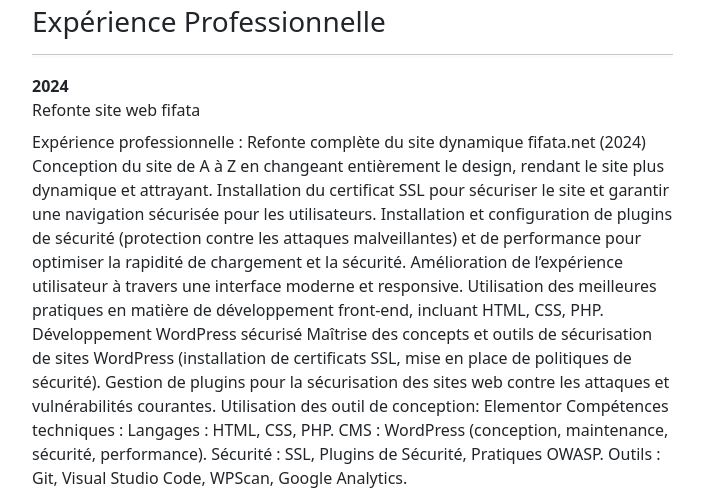
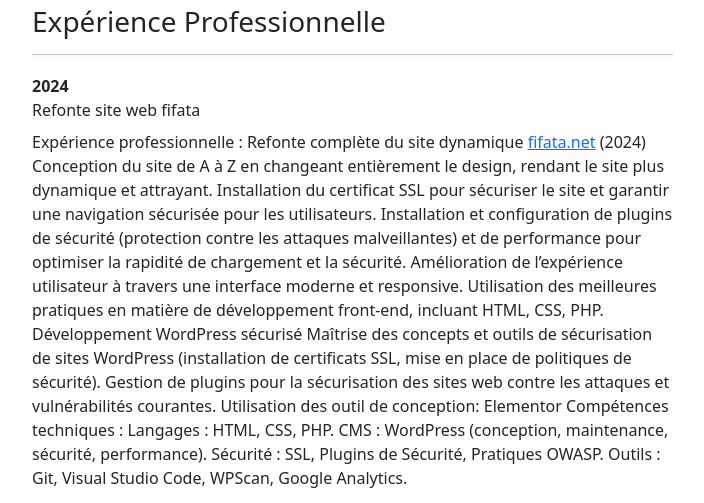
Before and after one commit to hasina-08/hasina-08.github.io, a plain HTML site: page index4.html in a window 1280 px wide. Shown: the part 1200-1703 px from the top of the page, without its empty margins (430-1134 px from the left). Drawn offline with nearby package versions, Linux system fonts and the light colour scheme; files that its build step writes are made by us from their sources.

Commit message:
modification cv 2

```diff
--- a/index4.html
+++ b/index4.html
@@ -118,7 +118,7 @@
             <dt>2024</dt>
             <dd>Refonte site web fifata </dd>
             <dd>Expérience professionnelle :
-              Refonte complète du site dynamique fifata.net (2024)
+              Refonte complète du site dynamique <a href="https://fifata.net/">fifata.net</a> (2024)
               Conception du site de A à Z en changeant entièrement le design, rendant le site plus dynamique et attrayant.
               Installation du certificat SSL pour sécuriser le site et garantir une navigation sécurisée pour les utilisateurs.
               Installation et configuration de plugins de sécurité (protection contre les attaques malveillantes) et de performance pour optimiser la rapidité de chargement et la sécurité.
```
